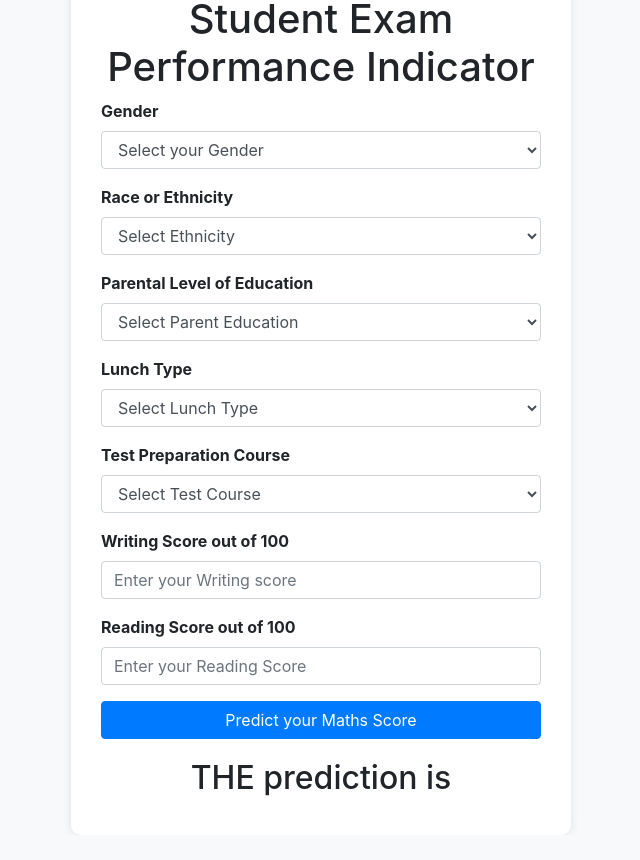
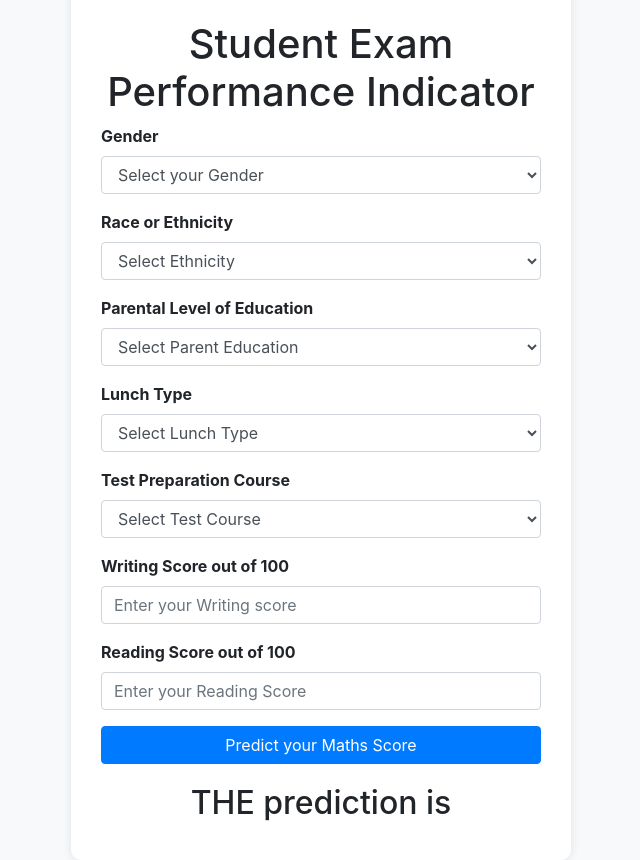
Before and after one commit to Prakhar9549/Student_Performance_Predictor, a Flask app: page / in a window 1280 px wide. Shown: the whole page, without its empty margins (319-959 px from the left). Before the commit the page ends 796 px from the top, so only its background shows below. Run offline with Flask 3, Linux system fonts and the light colour scheme; some libraries are stand-ins or nearby versions.

Commit message:
UI changes again

```diff
--- a/templates/home.html
+++ b/templates/home.html
@@ -45,7 +45,7 @@
 
 <body>
     <div class="login">
-        <h1>Student Exam Performance Indicator</h1>
+        <h1 style="margin-top: 50px;">Student Exam Performance Indicator</h1>
 
         <form action="{{ url_for('predict_datapoint')}}" method="post">
           <!--  <legend>Student Exam Performance Prediction</legend> -->
```
